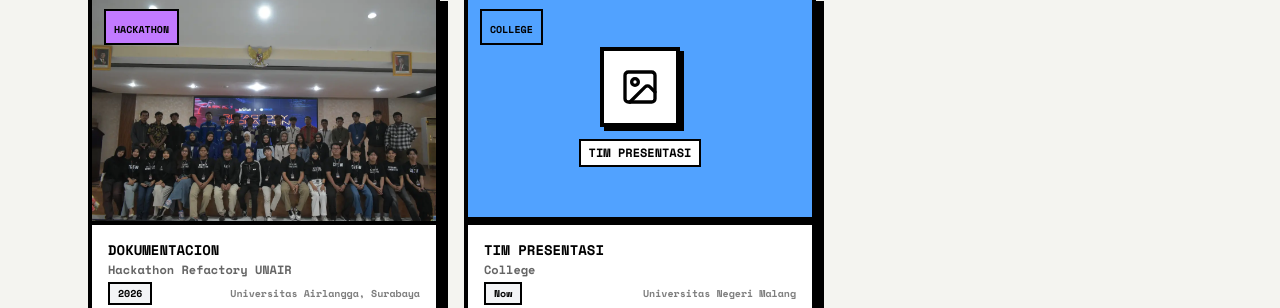
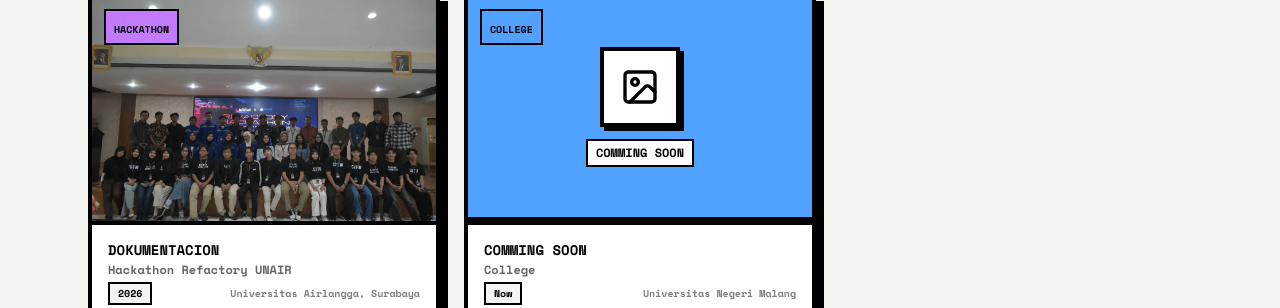
Before and after one commit to HaqiKuy470/Dhiyaulhaq, a Next.js app: page /documentation in a window 1280 px wide. Shown: the part 860-1168 px from the top of the page. Built offline with nearby package versions, Linux system fonts and the light colour scheme.

Commit message:
Initial commit

```diff
--- a/app/documentation/page.tsx
+++ b/app/documentation/page.tsx
@@ -59,7 +59,7 @@ const EVENT_PHOTOS: EventPhoto[] = [
   },
   {
     id: 5,
-    title: "Tim Presentasi",
+    title: "Comming Soon",
     event: "College",
     date: "Now",
     location: "Universitas Negeri Malang",
```
